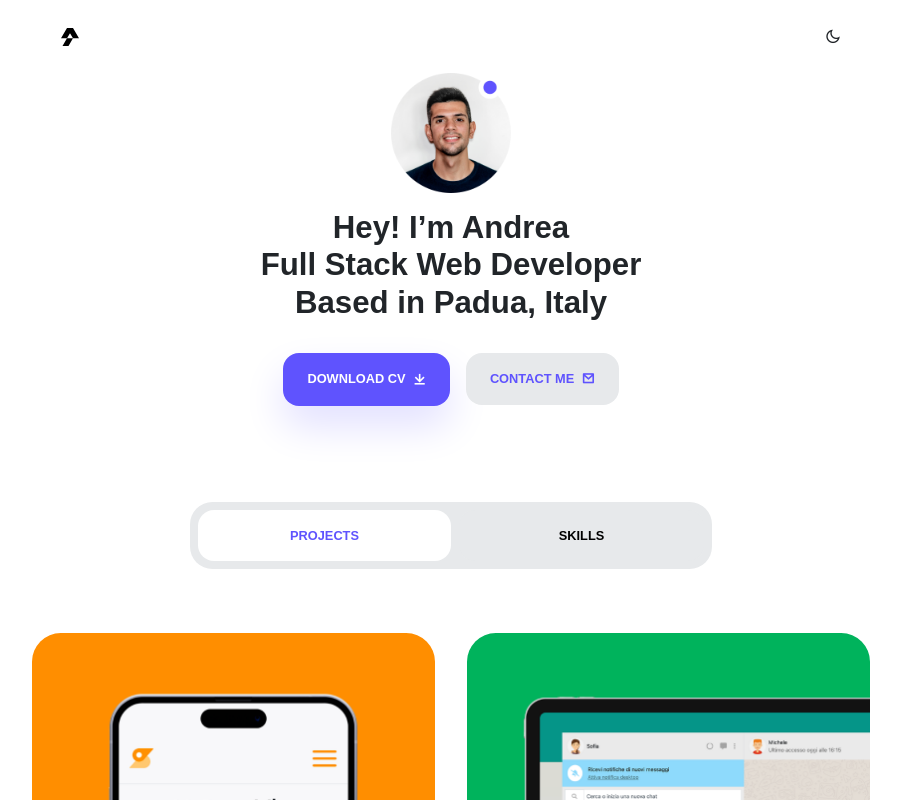
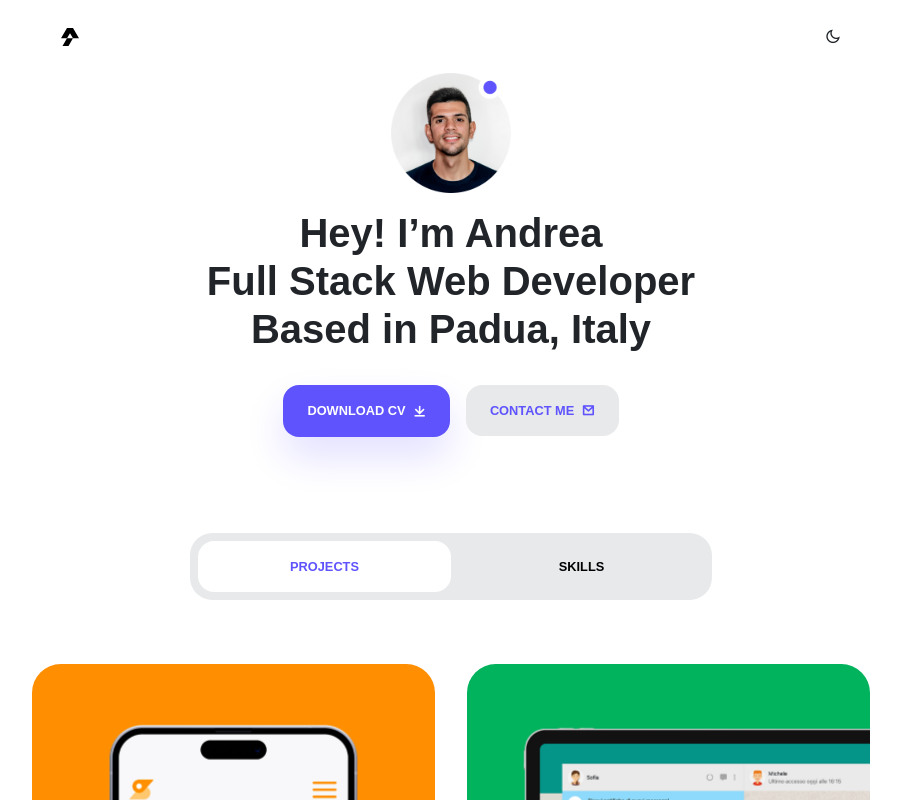
Before and after one commit to andrea-salvalaggio/my-portfolio, a Vue app: page / in a window 1280 px wide. Shown: the top 800 px of the page, without its empty margins (189-1090 px from the left). Built offline with nearby package versions, Linux system fonts and the light colour scheme.

Commit message:
style: :art: Fix h2 font size o desktop view

```diff
--- a/src/components/Header/Hero/HeroElement.vue
+++ b/src/components/Header/Hero/HeroElement.vue
@@ -76,4 +76,10 @@ h2 {
 .btn-shadow {
   box-shadow: $primaryColorShadowLight;
 }
+
+@media screen and (min-width: 992px) {
+  h2{
+    font-size: 2.5rem;
+  }
+}
 </style>
--- a/src/components/Main/Card/CardSingleProject.vue
+++ b/src/components/Main/Card/CardSingleProject.vue
@@ -75,7 +75,7 @@ export default {
   }
 }
 
-.overlay-container{
+.overlay-container {
   position: absolute;
   left: 50%;
   top: 50%;
@@ -85,25 +85,25 @@ export default {
   background-color: $primaryColorOverlay;
   border-radius: $overlayRadius;
   opacity: 0;
-    transition: opacity .2s ease-in-out;
+  transition: opacity 0.2s ease-in-out;
 
-    &:hover{
+  &:hover {
     opacity: 1;
     cursor: pointer;
   }
 
-    .overlay-description{
+  .overlay-description {
     position: absolute;
     bottom: 0;
     padding: 2rem;
 
-        p{
+    p {
       font-size: $normalFontSize;
       font-weight: $normalFontWeight;
       color: $secondaryColorBrand;
     }
 
-        h2{
+    h2 {
       font-size: $h2FontSize;
       font-weight: $bigFontWeight;
       color: $secondaryColorText;
@@ -116,15 +116,14 @@ export default {
       background-color: $secondaryColorBrand;
       transition: transform 0.4s ease-in-out;
 
-            a{
+      a {
         color: $primaryColorBrand;
       }
 
-            &:hover{
+      &:hover {
         transform: translateY(-0.8rem);
       }
     }
   }
 }
-
 </style>
```
Lines whose indentation alone changed are shown as unchanged.
